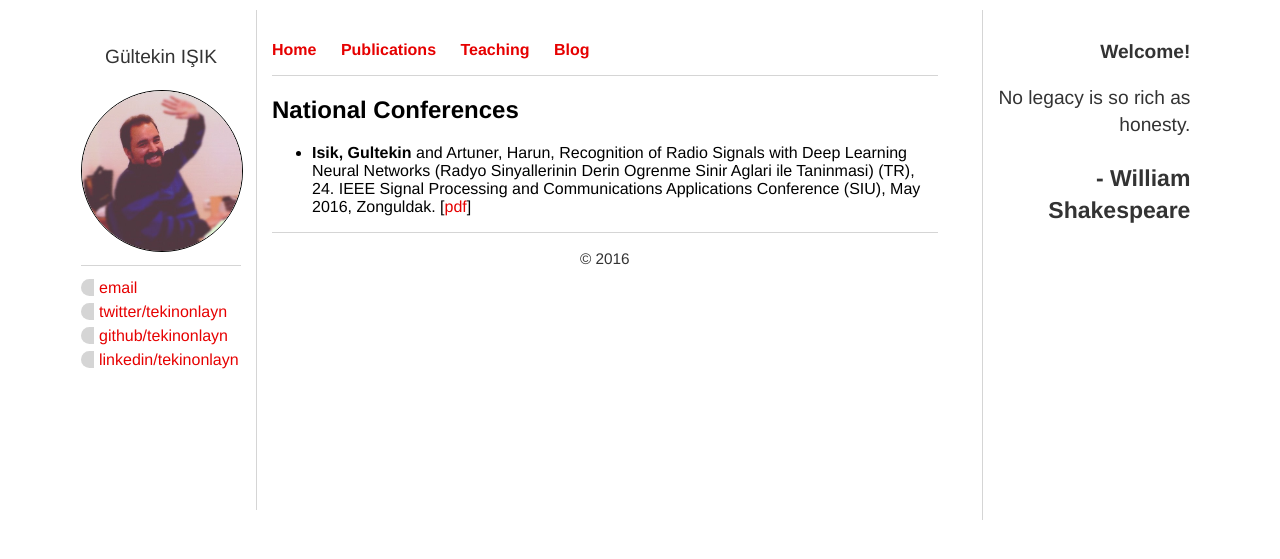
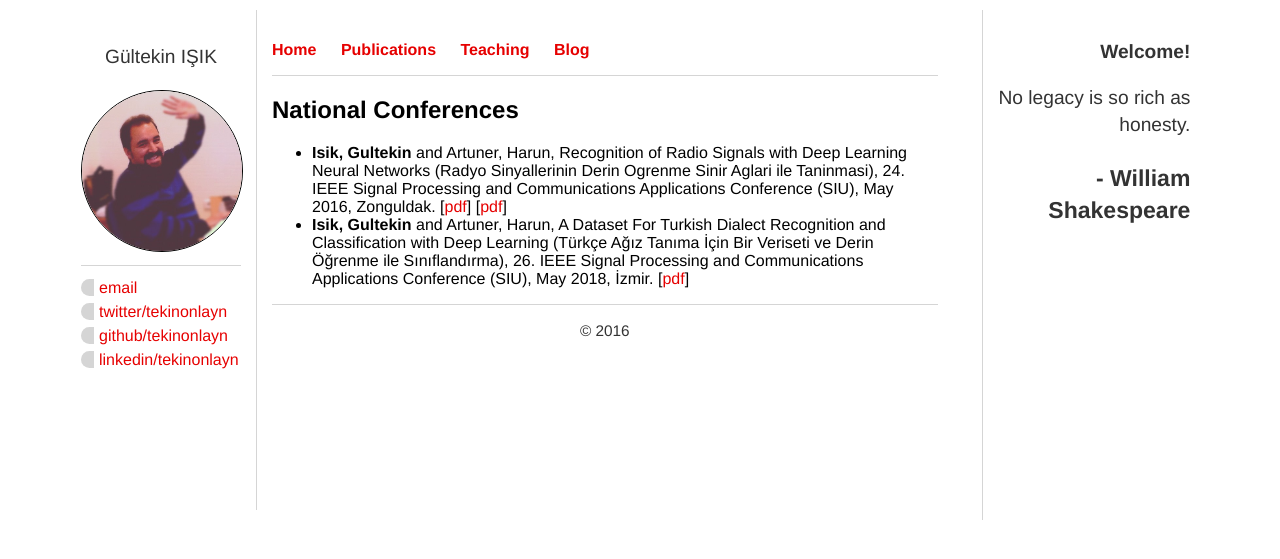
Before and after one commit to tekinonlayn/gi.github.io, a Jekyll site: the page built from pubs/index.html, in a window 1280 px wide. Shown: the top 559 px of the page. Built offline with Jekyll 4.4.1, drawn with Linux system fonts in a browser that asks for light colours.

Commit message:
Update index.html

```diff
--- a/pubs/index.html
+++ b/pubs/index.html
@@ -4,5 +4,8 @@
 ---
 <div class="blurb">
 	<h2>National Conferences</h2>
-	<ul><li><b>Isik, Gultekin</b> and Artuner, Harun, Recognition of Radio Signals with Deep Learning Neural Networks (Radyo Sinyallerinin Derin Ogrenme Sinir Aglari ile Taninmasi) (TR), 24. IEEE Signal Processing and Communications Applications Conference (SIU), May 2016, Zonguldak. [<a href="/files/siu_2016.pdf">pdf</a>]</li></ul>
+	<ul>
+	<li><b>Isik, Gultekin</b> and Artuner, Harun, Recognition of Radio Signals with Deep Learning Neural Networks (Radyo Sinyallerinin Derin Ogrenme Sinir Aglari ile Taninmasi), 24. IEEE Signal Processing and Communications Applications Conference (SIU), May 2016, Zonguldak. [<a href="/files/siu_2016.pdf">pdf</a>] [<a href="/files/sinav1.pdf">pdf</a>]   </li>
+	<li><b>Isik, Gultekin</b> and Artuner, Harun, A Dataset For Turkish Dialect Recognition and Classification with Deep Learning (Türkçe Ağız Tanıma İçin Bir Veriseti ve Derin Öğrenme ile Sınıflandırma), 26. IEEE Signal Processing and Communications Applications Conference (SIU), May 2018, İzmir. [<a href="/files/siu_2018.pdf">pdf</a>]  </li>
+	</ul>
 </div><!-- /.blurb -->
```
